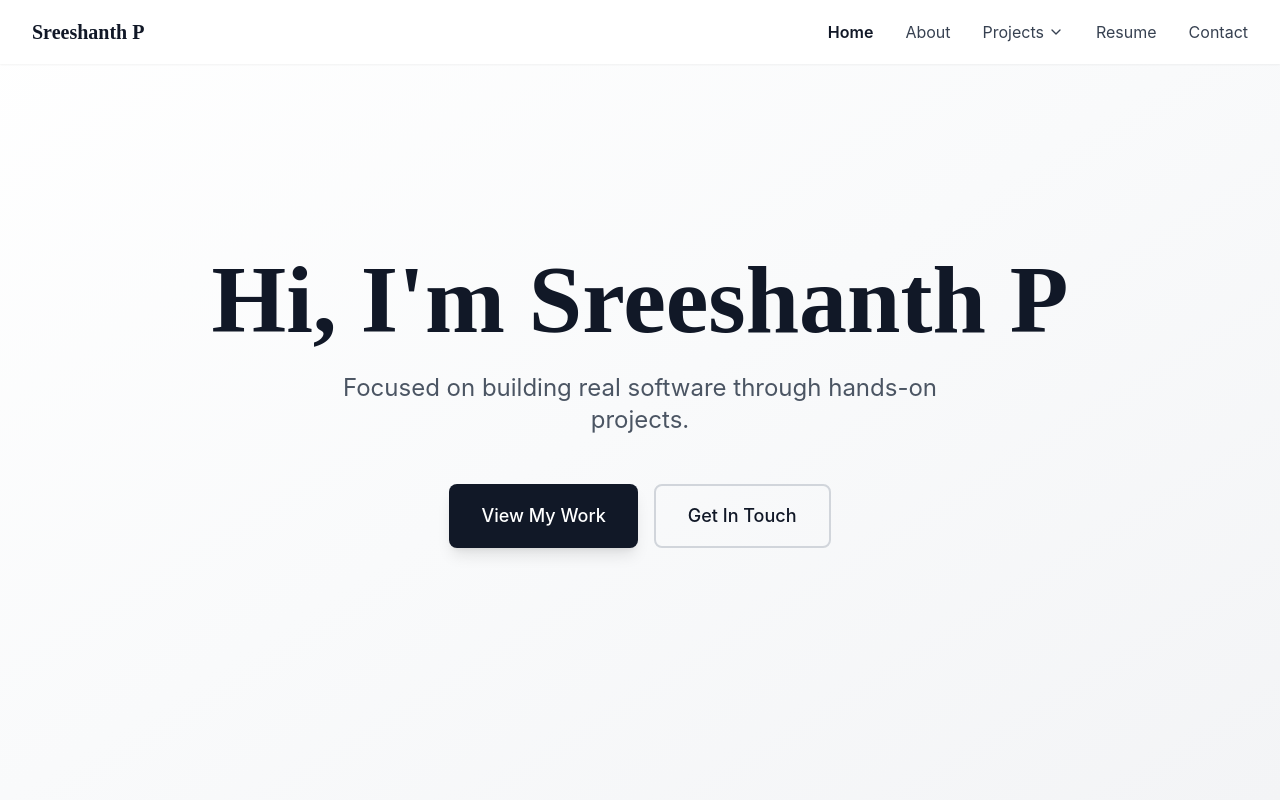
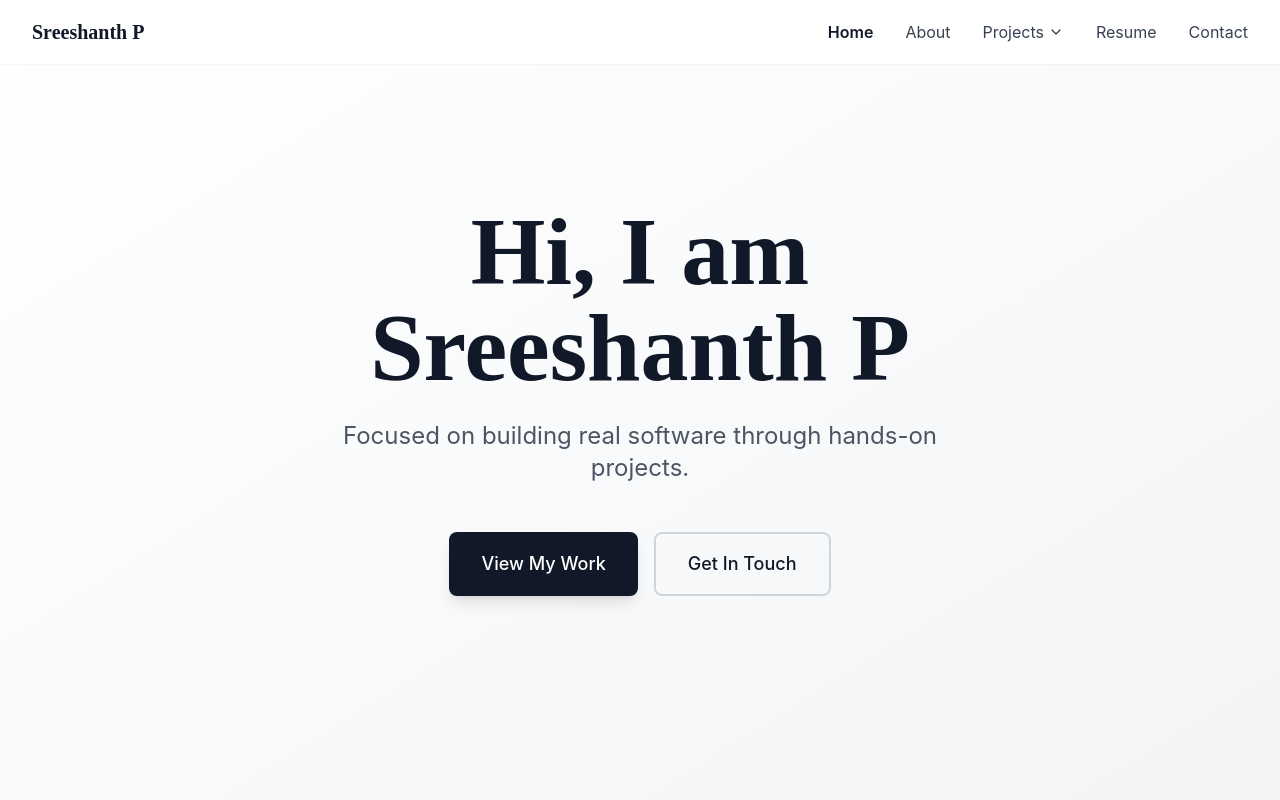
Before and after one commit to Sreeshanth25503/portfolio, a React (Create React App) app: page /projects/weather in a window 1280 px wide. Shown: the top 800 px of the page. Built offline with nearby package versions, Linux system fonts and the light colour scheme.

Commit message:
update portfolio

```diff
--- a/src/Components/Pages/Home.jsx
+++ b/src/Components/Pages/Home.jsx
@@ -4,7 +4,8 @@ const Home = () => (
   <section id="home" className="min-h-screen flex items-center justify-center px-4 sm:px-6 lg:px-8 bg-gradient-to-br from-white via-gray-50 to-gray-100">
     <div className="max-w-4xl w-full text-center">
       <h1 className="text-5xl sm:text-6xl md:text-7xl lg:text-8xl font-serif font-bold text-gray-900 mb-6 animate-fade-in leading-tight">
-        Hi, I'm Sreeshanth P
+        Hi, I am<br />
+        Sreeshanth P
       </h1>
 
       {/* Tightened tagline - more concrete */}
```
